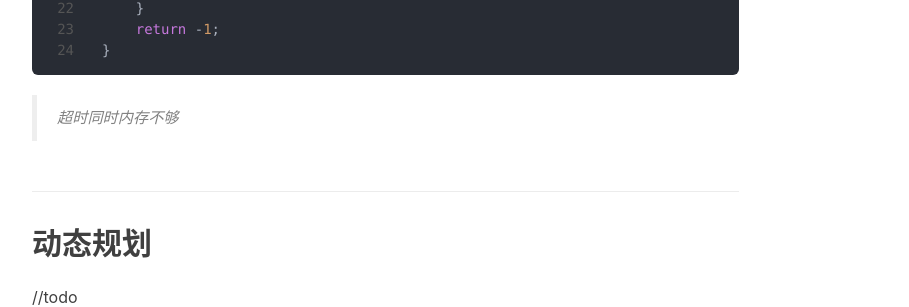
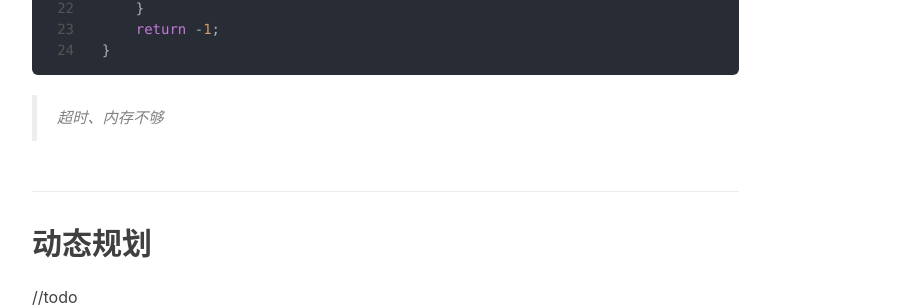
Before and after one commit to Lhrek/Lhrek.github.io, a Jekyll site: the page built from _posts/2024-6-13-numSquares.md, in a window 1280 px wide and 900 px high, scrolled down 1416 px. Shown: the part 152-459 px from the top of the window, without its empty margins (233-1142 px from the left). Built offline with Jekyll 4.4.1, drawn with Linux system fonts in a browser that asks for light colours; nearby versions of some CDN libraries; comment, search, counter and statistics services are not loaded.

Commit message:
mac commit

````diff
--- a/_posts/2024-6-13-numSquares.md
+++ b/_posts/2024-6-13-numSquares.md
@@ -54,7 +54,7 @@ int numSquares(int n) {
 }
 ```
 
-> 超时同时内存不够
+> 超时、内存不够
 
 ## 动态规划
 
````
